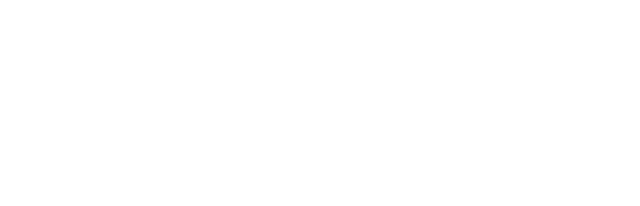
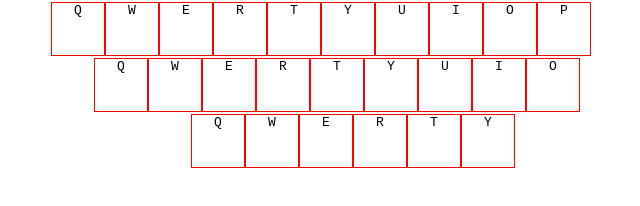
Before and after one commit to Merlin520/searchPage, a plain HTML site: page index.html in a window 1280 px wide. Shown: the whole page, without its empty margins (319-959 px from the left). Drawn offline with Linux system fonts and the light colour scheme.

Commit message:
生成div

```diff
--- a/index.html
+++ b/index.html
@@ -8,7 +8,10 @@
 <body>
 
     <header></header>
-    <main id="zhangsan"></main>
+    <main >
+        <div class="wrapper" id="X" >
+        </div>
+    </main>
     <footer></footer>
 
 <script src="./main.js"></script>
--- a/main.js
+++ b/main.js
@@ -1,8 +1,8 @@
 
 var keys = {
     0:['q','w','e','r','t','y','u','i','o','p'],
-    1:['q','w','e','r','t','y','u','i','o','p'],
-    2:['q','w','e','r','t','y','u','i','o','p'],
+    1:['q','w','e','r','t','y','u','i','o'],
+    2:['q','w','e','r','t','y'],
     length:3
 };
 
@@ -12,5 +12,19 @@ var hash = {
     b:'baidu.com'
 };
 
-div1 = document.createElement('div');
-zhangsan.appendChild(div1);
+
+
+index = 0;
+while(index < keys['length']){
+    Y = document.createElement('div');
+    X.appendChild(Y);
+    row = keys[index];
+    index2 = 0;
+    while (index2 < row['length']){
+        Z = document.createElement('kbd');
+        Z.textContent = row[index2];
+        Y.appendChild(Z);
+        index2 ++ ;
+    }
+    index = index + 1;
+}
--- a/style.css
+++ b/style.css
@@ -0,0 +1,32 @@
+* {
+    margin: 0;
+    padding: 0;
+}
+
+a {
+    text-decoration: none;
+}
+
+kbd {
+    border: 1px solid red;
+    width: 4em;
+    height: 4em;
+    display: inline-block;
+    text-transform: uppercase;/*小写变大写*/
+}
+
+/*#X {*/
+    /*display: inline-block;*/
+/*}*/
+
+#X > div:nth-child(2) {
+    margin-left: 2em;
+}
+
+#X  > div:nth-child(3) {
+    margin-left: 4em;
+}
+
+main {
+    text-align: center;
+}
```
